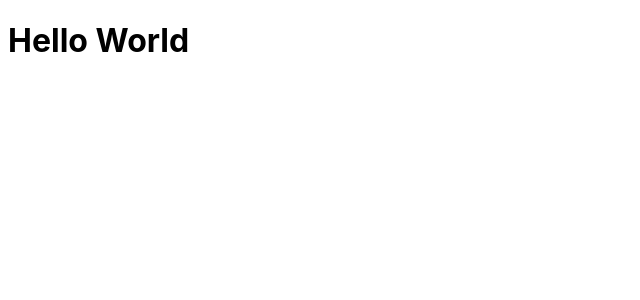
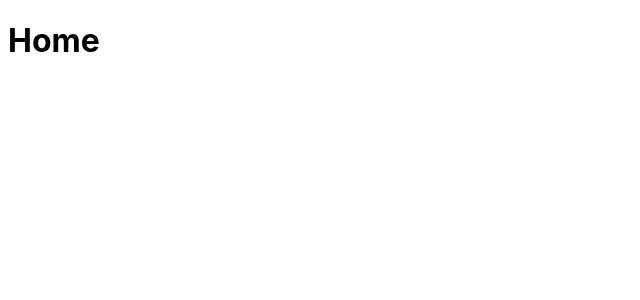
Before and after one commit to mitchellpottratz/event_bank, a React (Create React App) app: page / in a window 1280 px wide. Shown: the top 300 px of the page, without its empty margins (0-640 px from the left). Built offline with nearby package versions, Linux system fonts and the light colour scheme.

Commit message:
setup react router

```diff
--- a/package.json
+++ b/package.json
@@ -9,6 +9,7 @@
     "react": "^16.12.0",
     "react-dom": "^16.12.0",
     "react-router": "^5.1.2",
+    "react-router-dom": "^5.1.2",
     "react-scripts": "3.3.1",
     "redux": "^4.0.5"
   },
--- a/src/App.js
+++ b/src/App.js
@@ -1,4 +1,10 @@
 import React, { Component } from 'react';
+import {
+  BrowserRouter,
+  Switch,
+  Route,
+  Link
+} from "react-router-dom";
 import './App.css';
 
 
@@ -6,9 +12,20 @@ class App extends Component {
 
   render() {
     return (
-      <div>
-        <h1>Hello World</h1>
-      </div>
+      <BrowserRouter>
+        <Switch>
+          <Route path="/">
+          <div>
+            <h1>Home</h1>
+          </div>
+          </Route>
+          <Route path="/about">
+            <div>
+
+            </div>
+          </Route>
+        </Switch>
+      </BrowserRouter>
     )
   }
 
```
Also changed, not shown: 1 other file (tests, documents, lock files or other folders).
